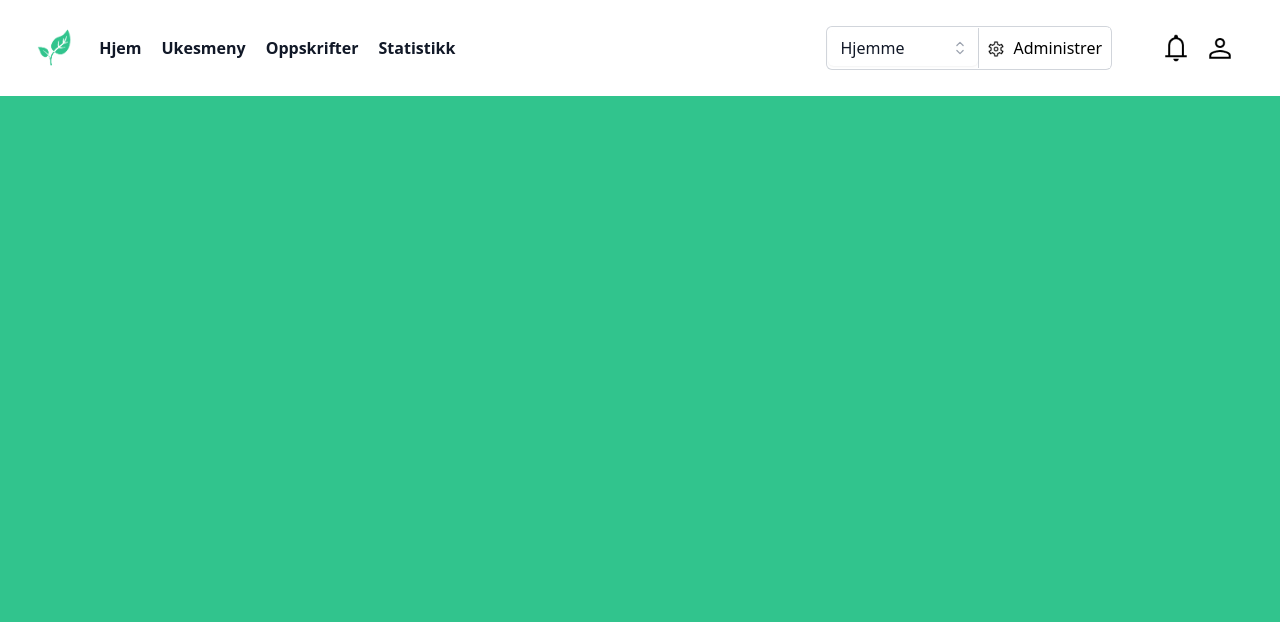
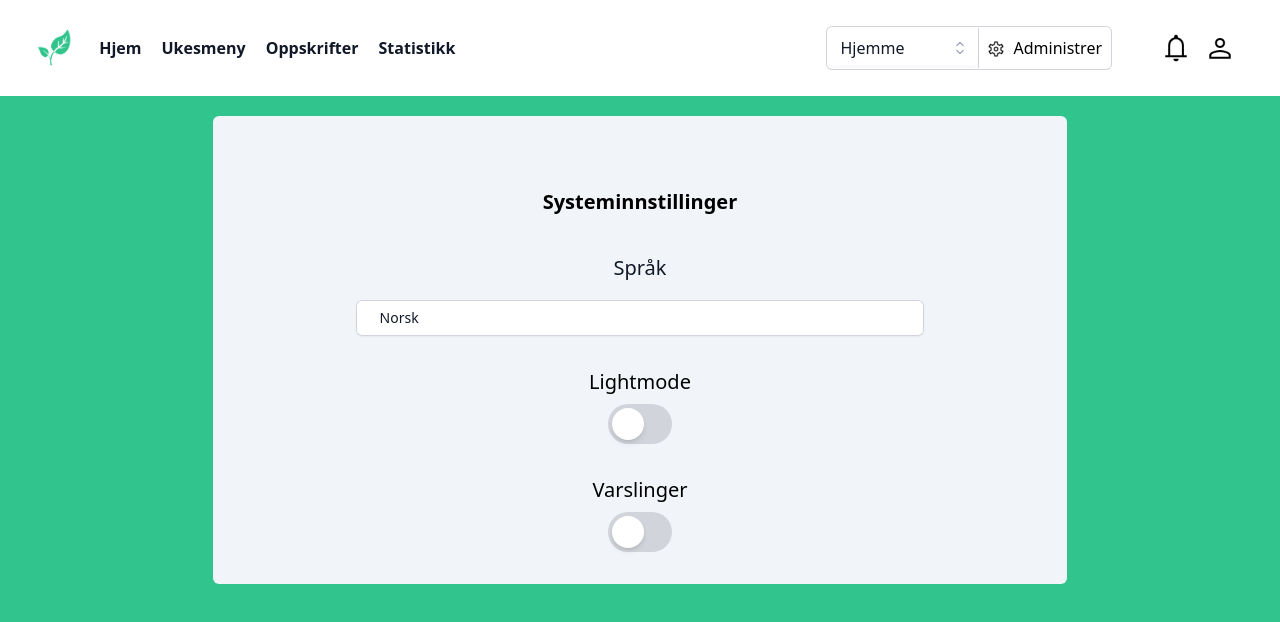
Before and after one commit to ecschoye/Smartmat, a Nuxt app in the folder frontend/: page /system-settings in a window 1280 px wide. Shown: the top 622 px of the page. Built offline with nearby package versions, Linux system fonts and the light colour scheme.

Commit message:
system settings layout

```diff
--- /dev/null
+++ b/frontend/pages/system-settings.vue
@@ -0,0 +1,86 @@
+<template>
+  <div class="w-2/3 min-h-fit bg-slate-100 mx-auto text-center rounded-md py-8 mt-5">
+    <p class="text-center mt-10 text-xl font-bold">Systeminnstillinger</p>
+    <div class="w-2/3 mx-auto pt-10">
+      <HeadlessListbox as="div" v-model="selected">
+        <HeadlessListboxLabel class="block text-xl leading-6 text-gray-900">Språk</HeadlessListboxLabel>
+        <div class="relative mt-2">
+          <HeadlessListboxButton class="relative w-full cursor-default rounded-md bg-white py-1.5 pl-3 pr-10 text-left text-gray-900 shadow-sm ring-1 ring-inset ring-gray-300 mt-3 focus:outline-none focus:ring-2 focus:ring-indigo-500 sm:text-sm sm:leading-6">
+                        <span class="flex items-center">
+                        <span class="ml-3 block truncate">{{ selected.name }}</span>
+                        </span>
+            <span class="pointer-events-none absolute inset-y-0 right-0 ml-3 flex items-center pr-2">
+                        </span>
+          </HeadlessListboxButton>
+
+          <transition leave-active-class="transition ease-in duration-100" leave-from-class="opacity-100" leave-to-class="opacity-0">
+            <HeadlessListboxOptions class="absolute z-10 mt-1 max-h-56 w-full overflow-auto rounded-md bg-white py-1 text-base shadow-lg ring-1 ring-black ring-opacity-5 focus:outline-none sm:text-sm">
+              <HeadlessListboxOption as="template" v-for="language in languages" :key="language.id" :value="language" v-slot="{ active, selected }">
+                <li :class="[active ? 'bg-indigo-600 text-white' : 'text-gray-900', 'relative cursor-default select-none py-2 pl-3 pr-9']">
+                  <div class="flex items-center">
+                    <span :class="[selected ? 'font-semibold' : 'font-normal', 'ml-3 block truncate']">{{ language.name }}</span>
+                  </div>
+
+                  <span v-if="selected" :class="[active ? 'text-white' : 'text-indigo-600', 'absolute inset-y-0 right-0 flex items-center pr-4']">
+                            </span>
+                </li>
+              </HeadlessListboxOption>
+            </HeadlessListboxOptions>
+          </transition>
+        </div>
+      </HeadlessListbox>
+      <p class="text-xl mt-8">Lightmode</p>
+
+      <!-- Switch Container -->
+      <div class="flex flex-col items-center mt-2" @click="toggleLightmode = !toggleLightmode">
+        <div class="w-16 h-10 flex items-center bg-gray-300 rounded-full p-1 duration-300 ease-in-out" :class="{ 'bg-green-400': toggleLightmode}">
+          <div class="bg-white w-8 h-8 rounded-full shadow-md transform duration-300 ease-in-out" :class="{ 'translate-x-6': toggleLightmode,}"></div>
+        </div>
+      </div>
+
+      <!-- Switch Container End -->
+
+      <p class="text-xl mt-8">Varslinger</p>
+
+      <!-- Switch Container -->
+      <div class="flex flex-col items-center mt-2" @click="toggleNotifications = !toggleNotifications">
+        <div class="w-16 h-10 flex items-center bg-gray-300 rounded-full p-1 duration-300 ease-in-out" :class="{ 'bg-green-400': toggleNotifications}">
+          <div class="bg-white w-8 h-8 rounded-full shadow-md transform duration-300 ease-in-out" :class="{ 'translate-x-6': toggleNotifications,}"></div>
+        </div>
+      </div>
+
+      <!-- Switch Container End -->
+    </div>
+  </div>
+</template>
+
+<script setup>
+const languages = [
+  {
+    id: 1,
+    name: 'Norsk',
+  },
+  {
+    id: 2,
+    name: 'Engelsk',
+  },
+]
+
+const selected = ref(languages[0])
+</script>
+
+<script>
+export default {
+  data() {
+    return {
+      toggleLightmode: false,
+      toggleNotifications: false,
+    };
+  },
+}
+</script>
+
+
+<style lang="scss" scoped>
+
+</style>
```
